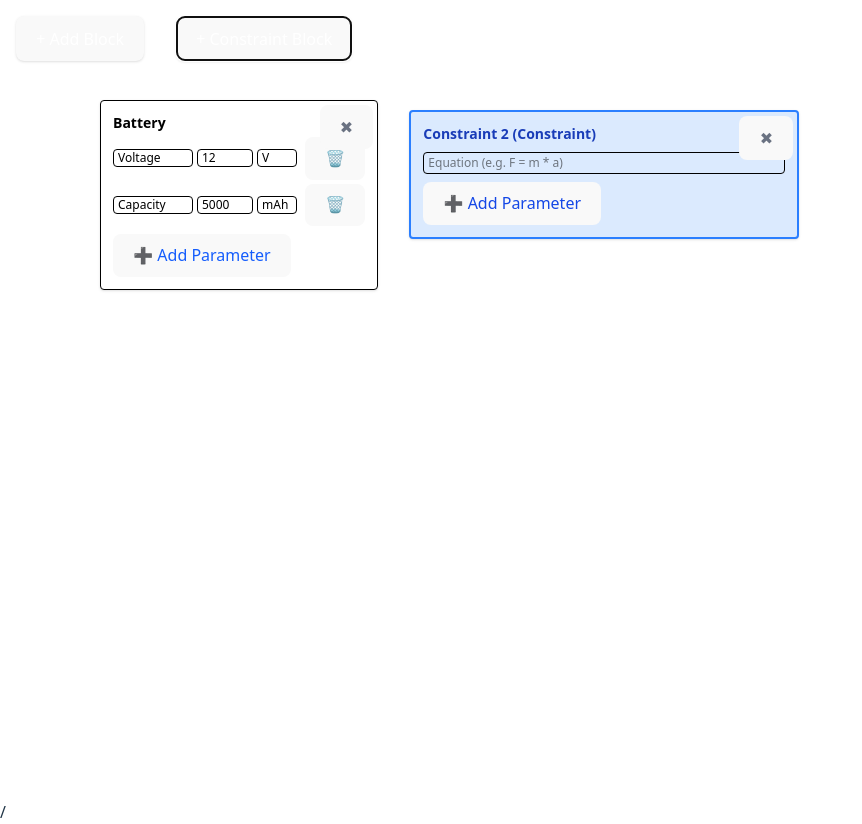
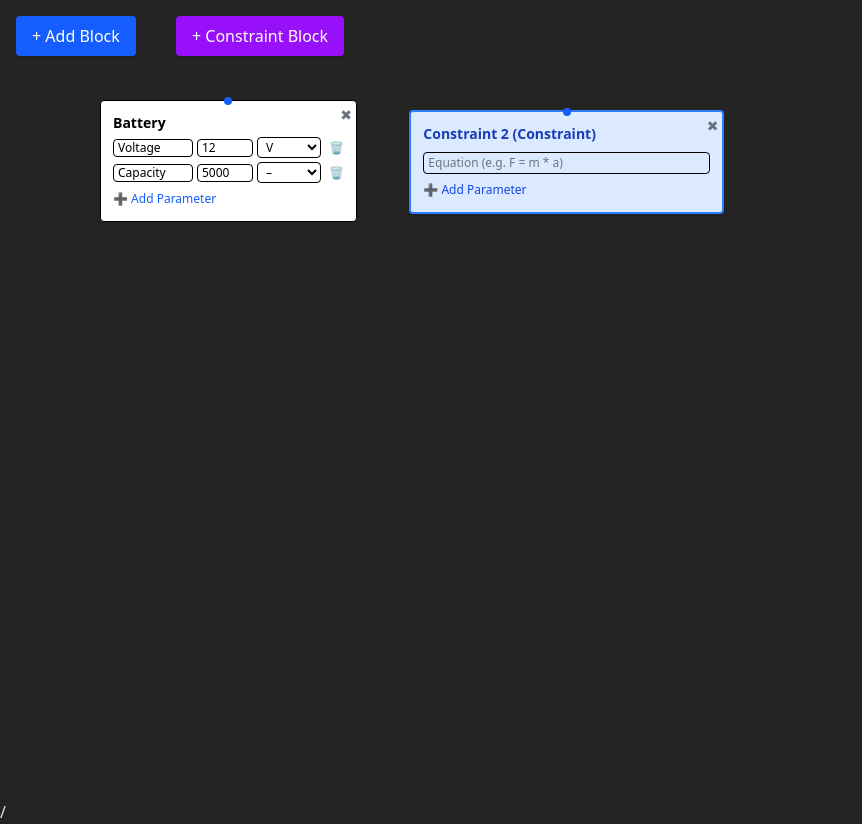
Before and after one commit to Rinya7/diagram-builder-starter, a React (Vite) app: page / in a window 1280 px wide. Both pictures are taken after a click on the button "+ Constraint Block". Shown: the whole page, without its empty margins (0-862 px from the left). Built offline with nearby package versions, Linux system fonts and the light colour scheme.

Commit message:
made connect

```diff
--- a/src/canvas/Canvas.tsx
+++ b/src/canvas/Canvas.tsx
@@ -4,6 +4,11 @@ import { BlockType } from "../types";
 import ConstraintBlock from "../components/ConstraintBlock";
 
 const Canvas = () => {
+  const [connections, setConnections] = useState<Connection[]>([]);
+  const [pendingConnection, setPendingConnection] = useState<string | null>(
+    null
+  );
+
   const [blocks, setBlocks] = useState<BlockType[]>([
     {
       id: "b1",
@@ -113,7 +118,22 @@ const Canvas = () => {
   };
 
   const handleDeleteBlock = (blockId: string) => {
-    setBlocks((prev) => prev.filter((block) => block.id !== blockId));
+    setBlocks((prev) => prev.filter((b) => b.id !== blockId));
+    setConnections((prev) =>
+      prev.filter((c) => c.from !== blockId && c.to !== blockId)
+    );
+  };
+
+  const handlePortClick = (blockId: string) => {
+    if (pendingConnection && pendingConnection !== blockId) {
+      setConnections((prev) => [
+        ...prev,
+        { from: pendingConnection, to: blockId },
+      ]);
+      setPendingConnection(null);
+    } else {
+      setPendingConnection(blockId);
+    }
   };
 
   return (
@@ -142,6 +162,7 @@ const Canvas = () => {
             onDeleteParam={handleDeleteParam}
             //  onChangeEquation={handleChangeEquation}
             onDeleteBlock={handleDeleteBlock}
+            onPortClick={handlePortClick}
           />
         ) : (
           <Block
@@ -152,9 +173,28 @@ const Canvas = () => {
             onAddParam={handleAddParam}
             onDeleteParam={handleDeleteParam}
             onDeleteBlock={handleDeleteBlock}
+            onPortClick={handlePortClick}
           />
         )
       )}
+      <svg className="absolute top-0 left-0 w-full h-full z-0 pointer-events-none">
+        {connections.map((conn, i) => {
+          const from = blocks.find((b) => b.id === conn.from);
+          const to = blocks.find((b) => b.id === conn.to);
+          if (!from || !to) return null;
+          return (
+            <line
+              key={i}
+              x1={from.x + 75} // центр блока
+              y1={from.y}
+              x2={to.x + 75}
+              y2={to.y}
+              stroke="black"
+              strokeWidth={2}
+            />
+          );
+        })}
+      </svg>
     </div>
   );
 };
--- a/src/components/Block.tsx
+++ b/src/components/Block.tsx
@@ -1,5 +1,5 @@
 import { FC, useRef, useState, useEffect, useCallback } from "react";
-import { BlockProps } from "../types";
+import { BlockProps, UNIT_OPTIONS } from "../types";
 
 const Block: FC<BlockProps> = ({
   id,
@@ -11,8 +11,9 @@ const Block: FC<BlockProps> = ({
   onChangeParam,
   onAddParam,
   onDeleteParam,
-  onChangeEquation,
+  //  onChangeEquation,
   onDeleteBlock,
+  onPortClick,
 }) => {
   const blockRef = useRef<HTMLDivElement>(null);
   const [isDragging, setIsDragging] = useState(false);
@@ -64,11 +65,19 @@ const Block: FC<BlockProps> = ({
         style={{ left: `${x}px`, top: `${y}px` }}
       >
         <button
+          className="w-2 h-2 bg-blue-600 rounded-full absolute top-0 left-1/2 transform -translate-x-1/2 -translate-y-1/2 cursor-pointer z-20"
+          onClick={(e) => {
+            e.stopPropagation();
+            onPortClick?.(id);
+          }}
+        />
+        <button
           onClick={(e) => {
             e.stopPropagation();
             onDeleteBlock?.(id);
           }}
           className="absolute top-1 right-1 text-sm text-gray-500 hover:text-red-600"
+          title="Delete block"
         >
           ✖
         </button>
@@ -95,16 +104,22 @@ const Block: FC<BlockProps> = ({
               placeholder="Value"
               className="border px-1 w-14 text-xs rounded"
             />
-            <input
-              type="text"
+            <select
               value={param.unit}
               onChange={(e) =>
                 onChangeParam?.(id, param.id, "unit", e.target.value)
               }
               onMouseDown={(e) => e.stopPropagation()}
-              placeholder="Unit"
-              className="border px-1 w-10 text-xs rounded"
-            />
+              className="border px-1 w-16 text-xs rounded"
+            >
+              <option value="">–</option>
+              {UNIT_OPTIONS.map((u) => (
+                <option key={u} value={u}>
+                  {u}
+                </option>
+              ))}
+            </select>
+
             <button
               onClick={() => onDeleteParam?.(id, param.id)}
               className="text-red-500 text-xs ml-1 hover:text-red-700"
--- a/src/components/ConstraintBlock.tsx
+++ b/src/components/ConstraintBlock.tsx
@@ -14,6 +14,7 @@ const ConstraintBlock: FC<BlockProps> = ({
   onDeleteParam,
   onChangeEquation,
   onDeleteBlock,
+  onPortClick,
 }) => {
   const ref = useRef<HTMLDivElement>(null);
   const [isDragging, setIsDragging] = useState(false);
@@ -56,11 +57,19 @@ const ConstraintBlock: FC<BlockProps> = ({
       style={{ left: x, top: y }}
     >
       <button
+        className="w-2 h-2 bg-blue-600 rounded-full absolute top-0 left-1/2 transform -translate-x-1/2 -translate-y-1/2 cursor-pointer z-20"
+        onClick={(e) => {
+          e.stopPropagation();
+          onPortClick?.(id);
+        }}
+      />
+      <button
         onClick={(e) => {
           e.stopPropagation();
           onDeleteBlock?.(id);
         }}
         className="absolute top-1 right-1 text-sm text-gray-500 hover:text-red-600"
+        title="Delete block"
       >
         ✖
       </button>
--- a/src/index.css
+++ b/src/index.css
@@ -14,57 +14,3 @@
   -webkit-font-smoothing: antialiased;
   -moz-osx-font-smoothing: grayscale;
 }
-
-a {
-  font-weight: 500;
-  color: #646cff;
-  text-decoration: inherit;
-}
-a:hover {
-  color: #535bf2;
-}
-
-body {
-  margin: 0;
-  display: flex;
-  place-items: center;
-  min-width: 320px;
-  min-height: 100vh;
-}
-
-h1 {
-  font-size: 3.2em;
-  line-height: 1.1;
-}
-
-button {
-  border-radius: 8px;
-  border: 1px solid transparent;
-  padding: 0.6em 1.2em;
-  font-size: 1em;
-  font-weight: 500;
-  font-family: inherit;
-  background-color: #1a1a1a;
-  cursor: pointer;
-  transition: border-color 0.25s;
-}
-button:hover {
-  border-color: #646cff;
-}
-button:focus,
-button:focus-visible {
-  outline: 4px auto -webkit-focus-ring-color;
-}
-
-@media (prefers-color-scheme: light) {
-  :root {
-    color: #213547;
-    background-color: #ffffff;
-  }
-  a:hover {
-    color: #747bff;
-  }
-  button {
-    background-color: #f9f9f9;
-  }
-}
--- a/src/types/index.ts
+++ b/src/types/index.ts
@@ -33,4 +33,12 @@ export type BlockProps = {
   onDeleteParam?: (blockId: string, paramId: string) => void;
   onChangeEquation?: (blockId: string, equation: string) => void;
   onDeleteBlock?: (blockId: string) => void;
+  onPortClick?: (blockId: string) => void;
 };
+
+export const UNIT_OPTIONS = ["V", "A", "W", "Ohm", "kg", "N", "m", "m/s²"];
+
+export type Connection = {
+  from: string; // blockId
+  to: string; // blockId
+};
```
